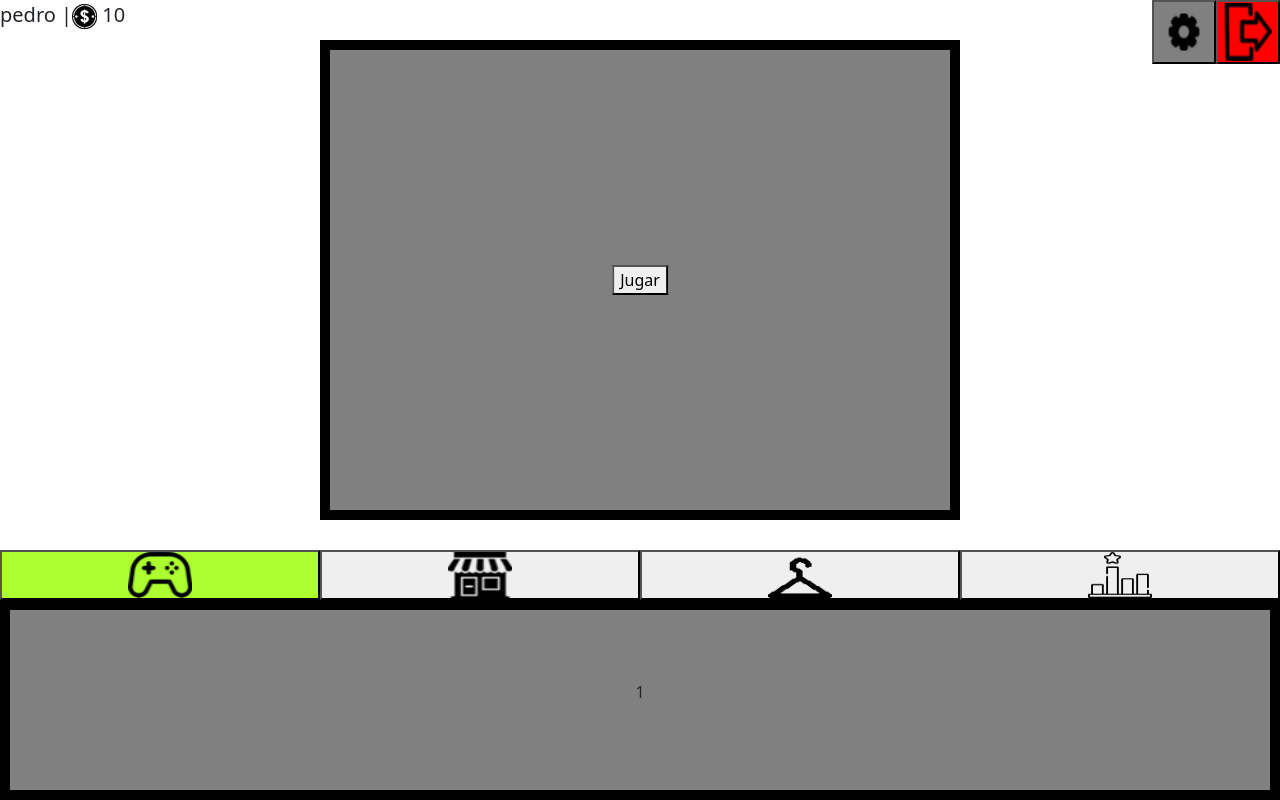
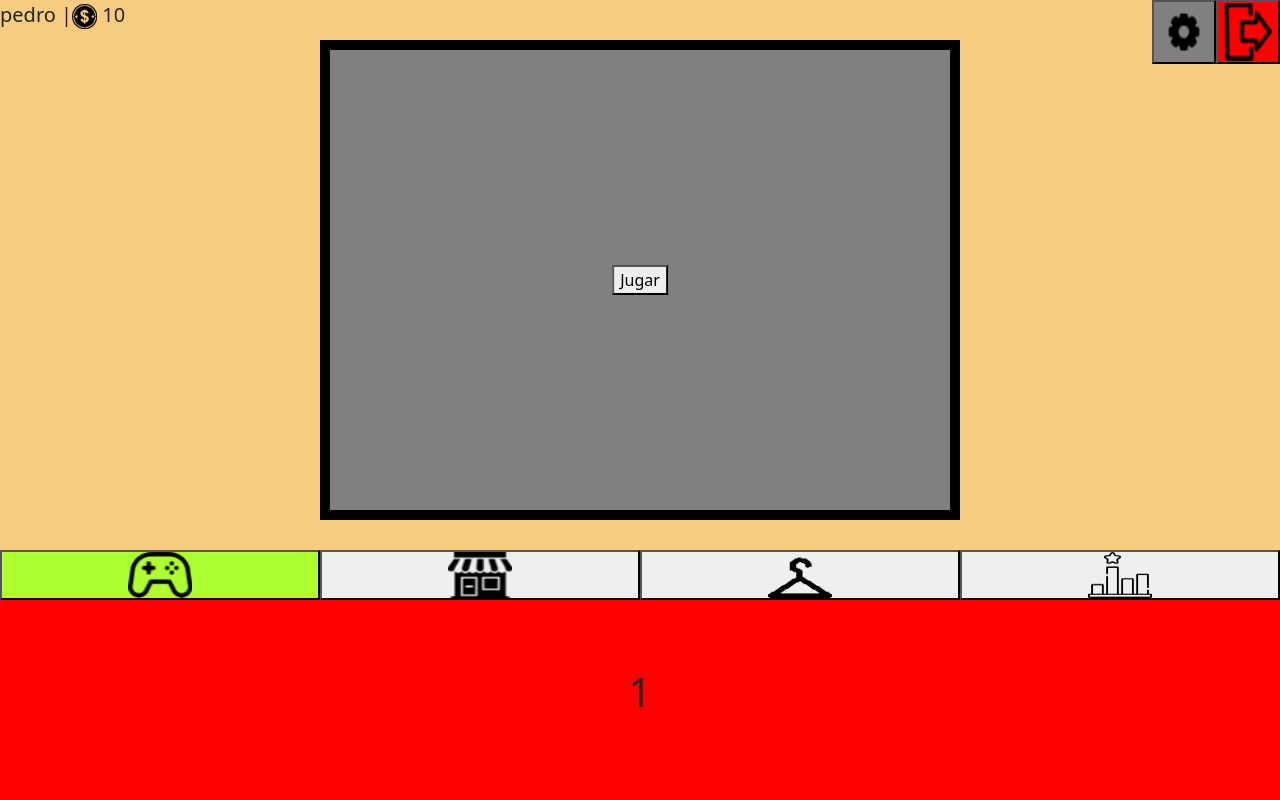
Before and after one commit to wolfalpha547-gif/tpfinalapiweb, a PHP site: page /menu/menu.php in a window 1280 px wide. Run offline with PHP 8.4, Linux system fonts and the light colour scheme; the visitor is signed in with stand-in values (Sample User, id 1); data comes from the database, SQL or seed files in the repository.

Commit message:
cambios de ccs

```diff
--- a/css/login.css
+++ b/css/login.css
@@ -8,6 +8,7 @@
     align-items: center;     /* Centrado vertical */
 }
 body {
+    background-color: #bafdfd;
   margin: 0;
   min-height: 100vh;
   display: grid;
--- a/css/menu.css
+++ b/css/menu.css
@@ -5,6 +5,7 @@ body {
     justify-content: center;/* Centrado horizontal */
     align-items: last baseline;/* Centrado vertical */
     position: relative;
+    background-color: #f7cb80;
 }
 
 #marco {
@@ -22,8 +23,8 @@ body {
     width: 100vw;
     min-height: 25vh;
     max-height: 200px;
-    border: 10px solid black;
-    background-color: gray;
+    background-color: rgb(255, 0, 0);
+    font-size: 40px;
     display: flex;
     justify-content: center;
     align-items: center;
@@ -84,7 +85,6 @@ body {
 }
 
 .objeto{
-    border: 1px solid red;
     display:grid;
     justify-content: center;/* Centrado horizontal */
     align-items: center;/* Centrado vertical */
--- a/index.php
+++ b/index.php
@@ -111,8 +111,8 @@ if ($_SERVER['REQUEST_METHOD'] === 'POST') {
 <body>
     <div id="login">
         <form class="centrar" method="POST" action="">
-            <h1 class="text text-center">TITULO JUEGO</h1>
-            <h2 class="text text-center">subtitulo</h2>
+            <h1 class="text text-center">Pong</h1>
+            <h2 class="text text-center">Primer Videojuego</h2>
             <br>
             <?php if (!empty($mensaje)): ?>
                 <div class="alert">
```
